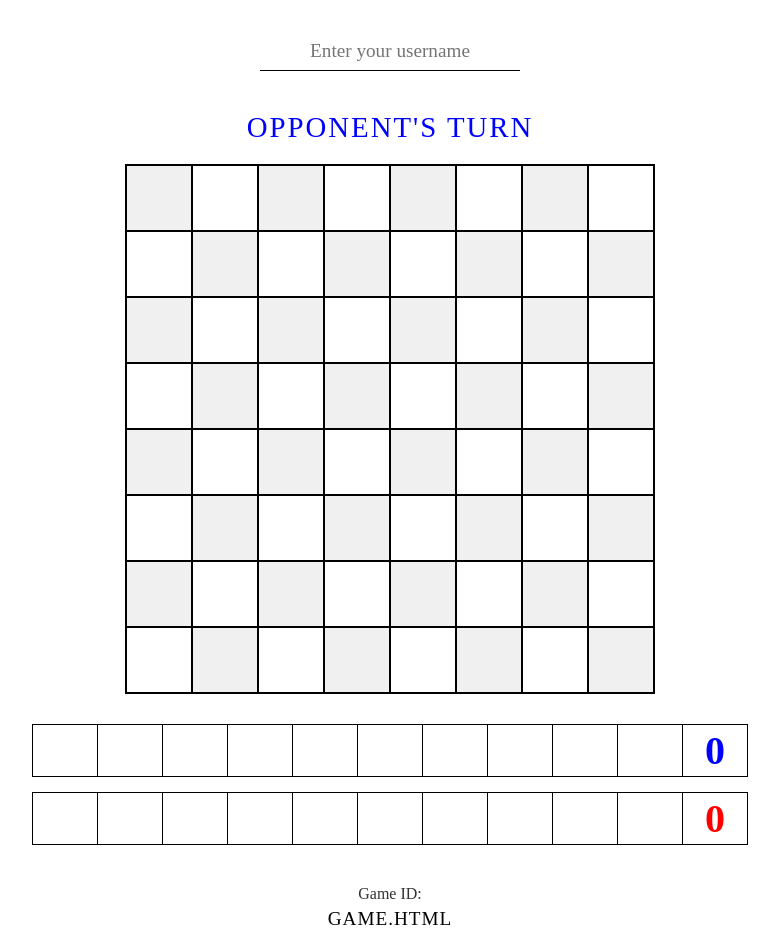
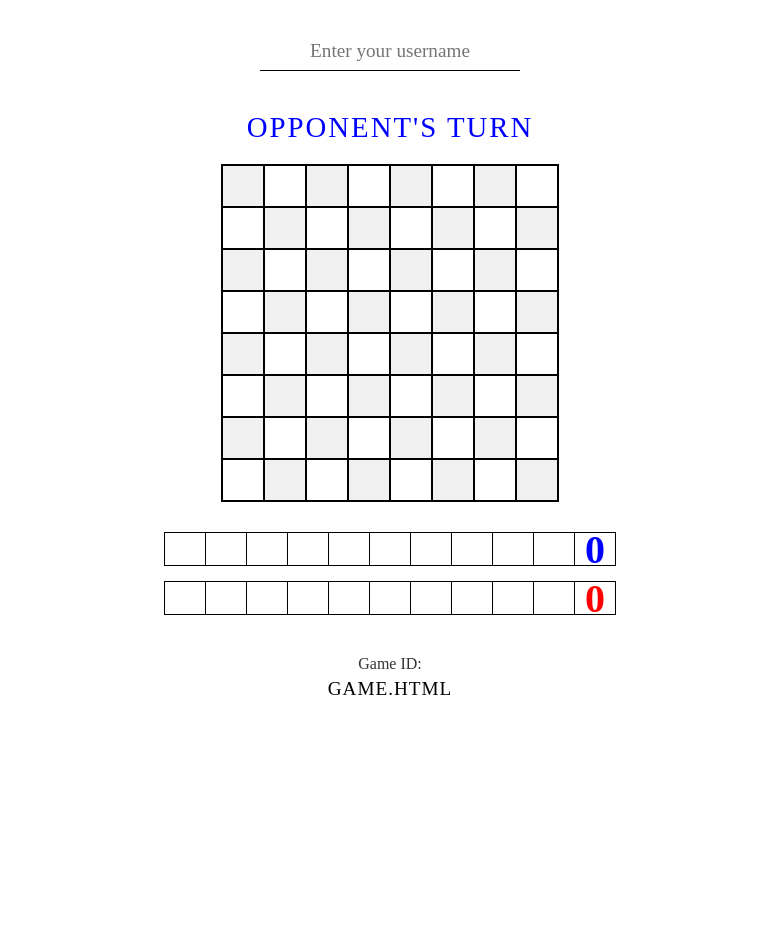
Before and after one commit to MerricsUniqueUsername/Take-Online, a Flask app: template templates/game.html in a window 1280 px wide. Shown: the whole page, without its empty margins (250-1029 px from the left). After the commit the page ends 695 px from the top, so only its background shows below. Run offline with Flask 3, Linux system fonts and the light colour scheme; the template is opened without the code that fills it, so the values that code supplies are empty; some libraries are stand-ins or nearby versions.

Commit message:
Cell size smaller

```diff
--- a/static/game/style.css
+++ b/static/game/style.css
@@ -1,5 +1,5 @@
 :root {
-  --cell-size: 8vmin;
+  --cell-size: 5vmin;
   --lightred: #ffcccc;
   --lightblue: #ccccff;
   --bg-color: #ffffff;
```
